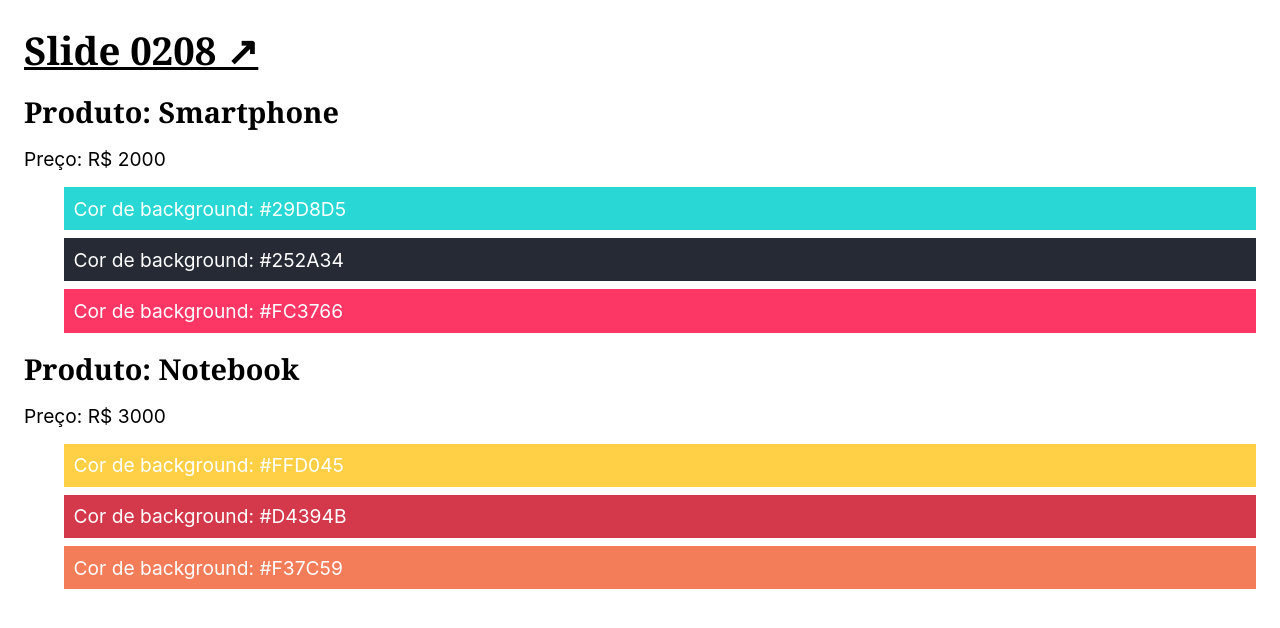
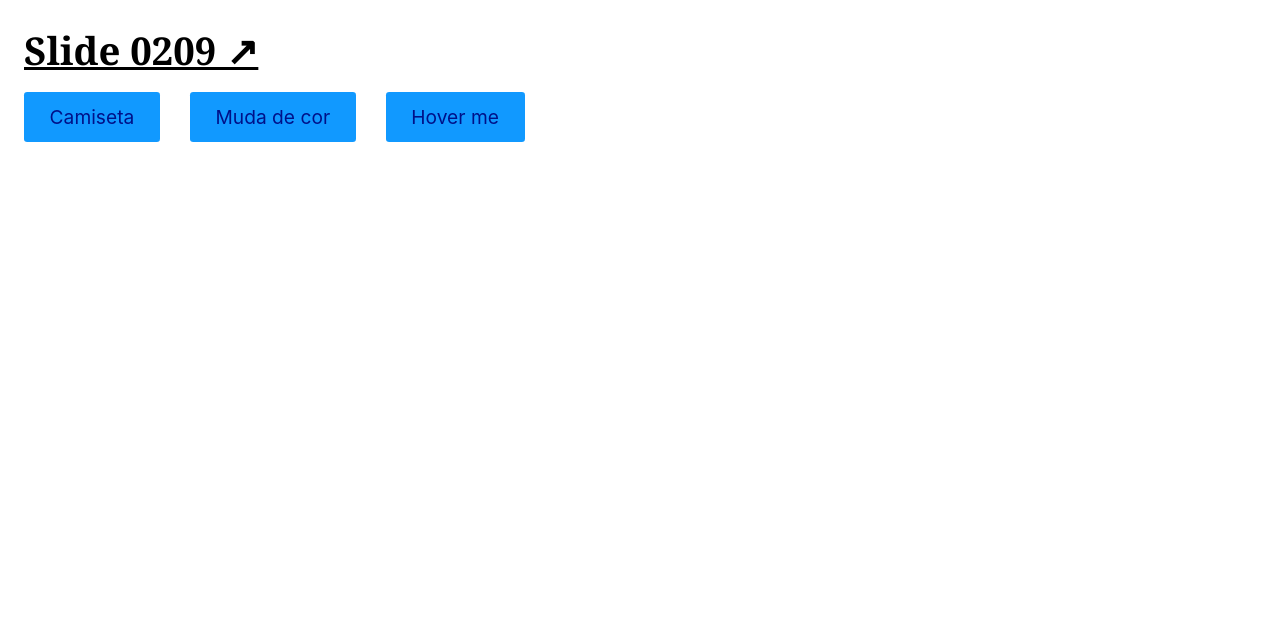
Before and after one commit to gabriel-hsb/origamid-react-completo, a React (Vite) app: page / in a window 1280 px wide. Shown: the top 628 px of the page. Built offline with nearby package versions, Linux system fonts and the light colour scheme.

Commit message:
✨ Feat (app.jsx) event listeners in jsx
Link do slide: https://www.origamid.com/slide/react-completo/#/0209-eventos/1

```diff
--- a/src/App.jsx
+++ b/src/App.jsx
@@ -2,64 +2,30 @@
 // Mostre apenas produtos que forem mais caros que R$ 1500
 import "./style.css";
 
-const produtos = [
-  {
-    id: 1,
-    nome: "Smartphone",
-    preco: "R$ 2000",
-    cores: ["#29d8d5", "#252a34", "#fc3766"],
-  },
-  {
-    id: 2,
-    nome: "Notebook",
-    preco: "R$ 3000",
-    cores: ["#ffd045", "#d4394b", "#f37c59"],
-  },
-  {
-    id: 3,
-    nome: "Tablet",
-    preco: "R$ 1500",
-    cores: ["#365069", "#47c1c8", "#f95786"],
-  },
-];
-
 const App = () => {
+  function handleClick(e) {
+    alert(`Você comprou ${e.target.innerText}`);
+  }
+  function handleHover() {
+    alert("Você passou o mouse! ");
+  }
   return (
     <>
       <h1>
         <a
           target="_blank"
-          href="https://www.origamid.com/slide/react-completo/#/0208-jsx-arrays/5"
+          href="https://www.origamid.com/slide/react-completo/#/0209-eventos/1"
         >
-          Slide 0208 ↗
+          Slide 0209 ↗
         </a>
       </h1>
-      {produtos
-        .filter(({ preco }) => Number(preco.replace("R$ ", "")) > 1500)
-        .map(
-          (
-            { id, nome, preco, cores } // Seria o mesmo que .map((produto)), porém iria repetir produto toda vez que fosse chamar o id, nome preco...
-          ) => (
-            <div key={id}>
-              <h2>Produto: {nome}</h2>
-              <div>Preço: R$ {Number(preco.replace("R$ ", ""))}</div>
-              <ul>
-                {cores.map((cor) => (
-                  <li
-                    key={cor}
-                    style={{
-                      backgroundColor: cor,
-                      padding: ".5em",
-                      color: "#fff",
-                    }}
-                  >
-                    Cor de background: {cor.toUpperCase()}
-                  </li>
-                ))}
-              </ul>
-            </div>
-          )
-        )}
+      <div style={{ display: "flex", gap: "30px" }}>
+        <button onClick={handleClick}>Camiseta</button>
+        <button onClick={({ target }) => target.classList.toggle("perigo")}>
+          Muda de cor
+        </button>
+        <button onMouseMove={handleHover}>Hover me</button>
+      </div>
     </>
   );
 };
```
